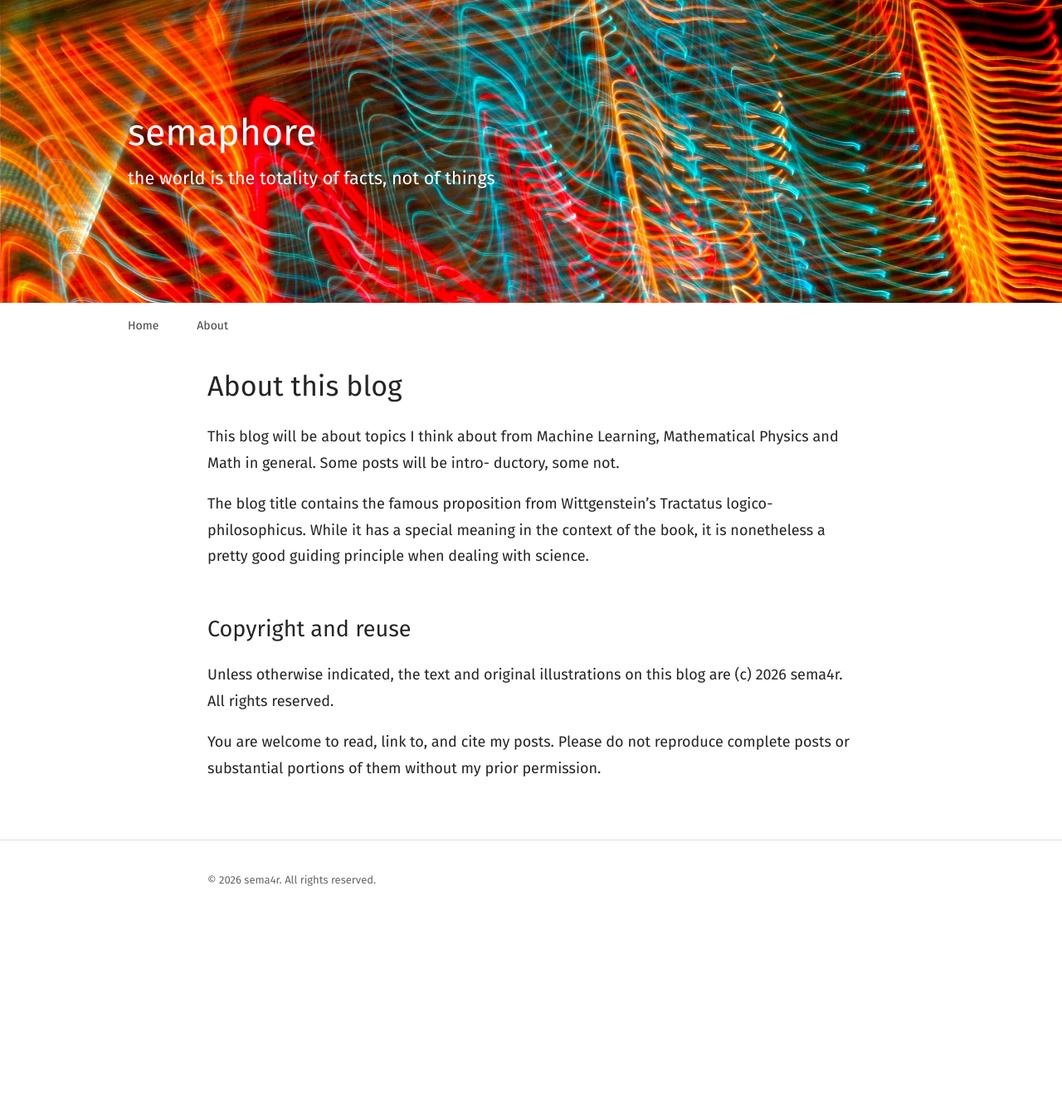
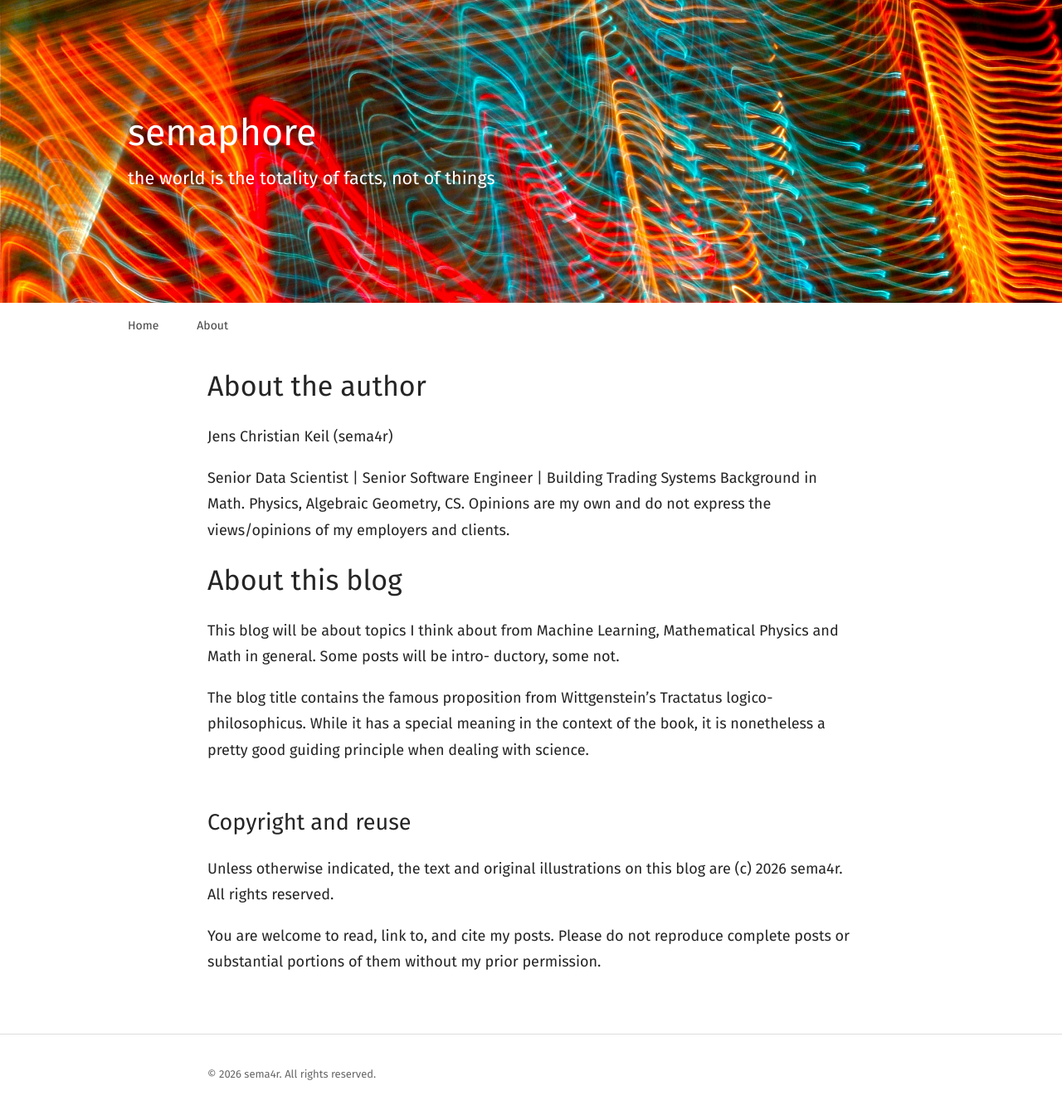
Before and after one commit to sema4r/sema4r.github.io, a Jekyll site: the page built from about.md, in a window 1280 px wide. Shown: the whole page at 83% size. Built offline with Jekyll 4.4.1, drawn with Linux system fonts in a browser that asks for light colours; before the commit the page ends 1110 px from its top, so only the background shows below that.

Commit message:
Update about.md

```diff
--- a/about.md
+++ b/about.md
@@ -3,6 +3,16 @@ layout: default
 title: About
 permalink: /about/
 ---
+
+# About the author
+
+Jens Christian Keil (sema4r)
+
+Senior Data Scientist | Senior Software Engineer | Building Trading Systems
+Background in Math. Physics, Algebraic Geometry, CS.
+Opinions are my own and do not express the views/opinions of my employers
+and clients.
+
 
 # About this blog
 
```
